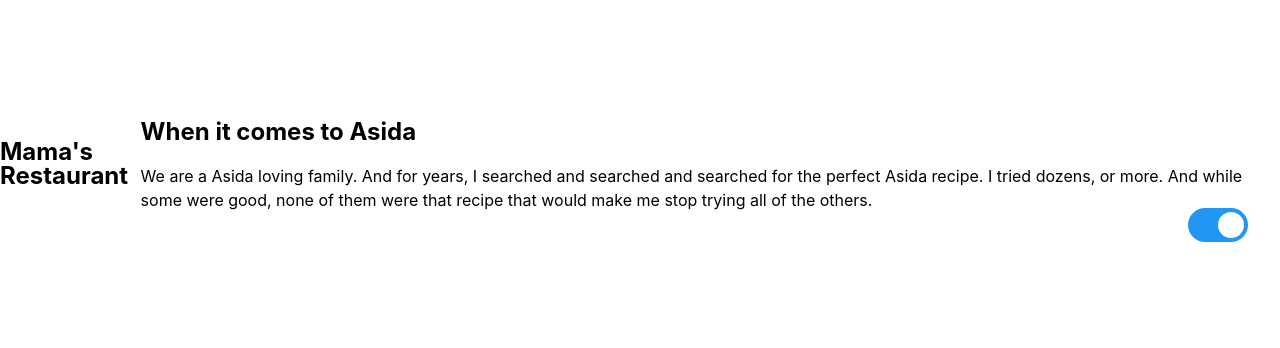
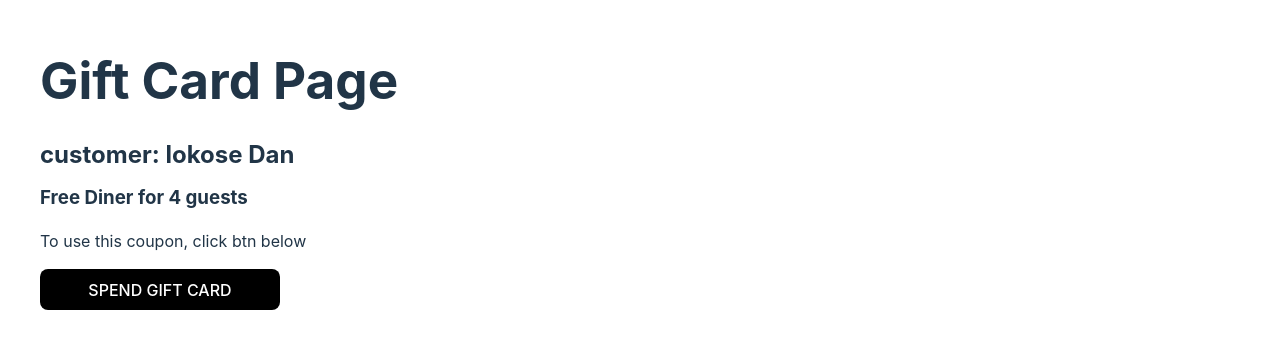
Before and after one commit to Jadashi97/Advanced-React-Porfolio, a React (Vite) app: page / in a window 1280 px wide. Shown: the part 236-584 px from the top of the page. Built offline with nearby package versions, Linux system fonts and the light colour scheme.

Commit message:
(feat): practiced useState hook

```diff
--- a/src/App.jsx
+++ b/src/App.jsx
@@ -6,6 +6,8 @@ import MullaList from './MullaList';
 import RegistrationForm from './components/RegistrationForm';
 import SwitchDetails from './components/SwitchDetails';
 import { ThemeProvider } from './ThemeContext';
+import LearnHooks from './components/LearnHooks';
+import SpendgiftCard from './components/SpendgiftCard';
 
 // // use this for the the Registration form
 // const mullas = [
@@ -40,7 +42,9 @@ function App() {
         {/* <h2>List of Mama's Mula</h2> */}
         {/* <MullaList data={mullas}/> */}
         {/* {<RegistrationForm/>} */}
-        <SwitchDetails/>
+        {/* <SwitchDetails/> */}
+        {/* <LearnHooks/> */}
+        <SpendgiftCard/>
       </div>
     </ThemeProvider>
   )
--- /dev/null
+++ b/src/components/LearnHooks.jsx
@@ -0,0 +1,28 @@
+import React, {useState} from 'react';
+
+const LearnHooks = () => {
+    // const [greeting, setGreeting] = useState({greet: "Sabahal Keerr, Dunia"}); // only one property updates here
+
+    const [greeting, setGreeting] = useState({
+        greet:'Hello',
+        place: "World"
+    });
+    console.log(greeting, setGreeting)
+
+    function updateGreeting(){
+        // const newGreeting = {...greeting};
+        // newGreeting.greet = "yasallam sabahal keer";
+        setGreeting(prevState => {
+            return {...prevState, place: "Sabahal Keerr"}
+        });
+    }
+
+    return (
+        <div>
+            <h1>{greeting.greet}, {greeting.place}</h1>
+            <button onClick={updateGreeting} style={{backgroundColor: "black"}}>Update greeting</button>
+        </div>
+    )
+}
+
+export default LearnHooks;
--- /dev/null
+++ b/src/components/SpendgiftCard.jsx
@@ -0,0 +1,48 @@
+import React, { useState } from 'react'
+
+const SpendgiftCard = () => {
+    const [giftCard, setGiftCard] = useState(
+        {
+            firstName: "lokose",
+            lastName: "Dan",
+            text: "Free Diner for 4 guests",
+            valid: true,
+            instructions: 'To use this coupon, click btn below'
+        }
+    );
+
+    function spendGiftCard(){
+        setGiftCard(prevState => {
+            return{
+                ...prevState,
+                text: "Your coupon has been used.",
+                valid: false,
+                instructions: "Please visit restaurant to renew your gift card"
+            }
+        })
+    }
+
+    return (
+        <div style={{padding: '40px'}}>
+            <h1>Gift Card Page</h1>
+            <h2>
+                customer: {giftCard.firstName} {giftCard.lastName}
+            </h2>
+            <h3>
+                {giftCard.text}
+            </h3>
+            <p>
+                {giftCard.instructions}
+            </p>
+            {
+                giftCard.valid && (
+                    <button onClick={spendGiftCard} style={{backgroundColor: "black"}}>
+                        Spend Gift Card
+                    </button>
+                )
+            }
+        </div>
+    )
+}
+
+export default SpendgiftCard;
```
